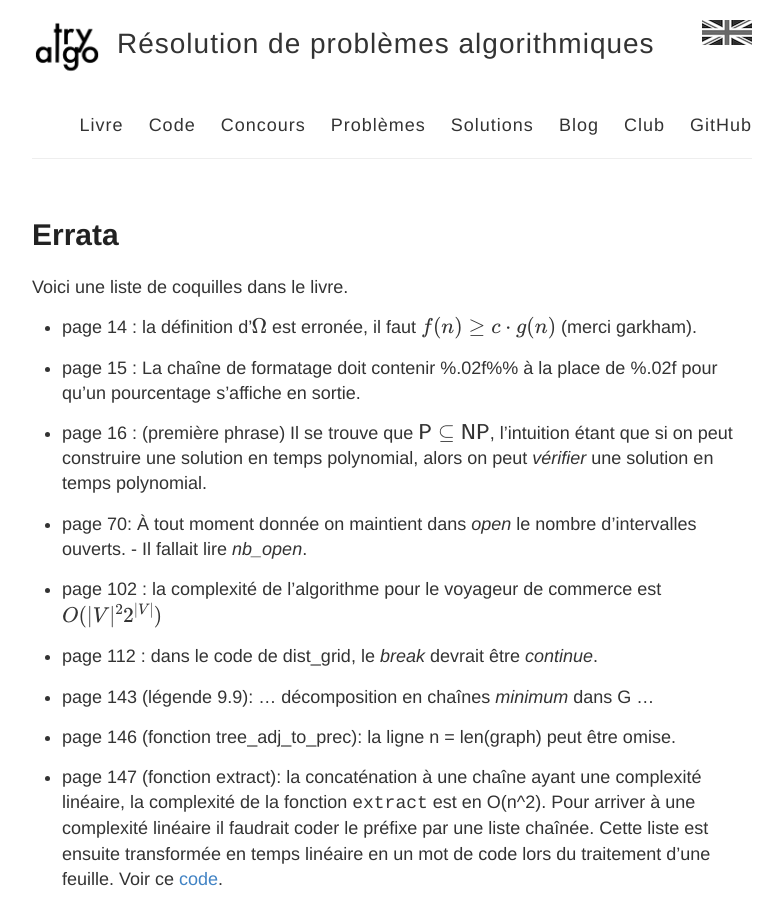
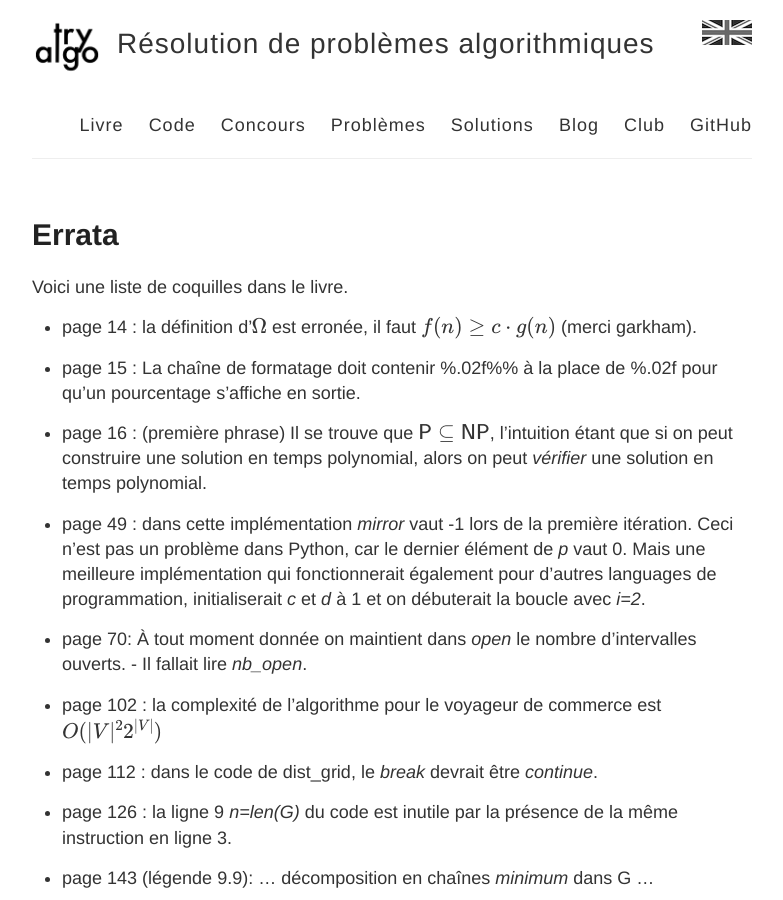
Before and after one commit to jilljenn/tryalgo.org, a Jekyll site: the page built from errata.md, in a window 1280 px wide and 900 px high. Shown: the whole window, without its empty margins (248-1031 px from the left). Built offline with Jekyll 4.4.1, drawn with Linux system fonts in a browser that asks for light colours; nearby versions of some CDN libraries; formulas are drawn with MathJax 3.

Commit message:
errata manacher

```diff
--- a/errata.md
+++ b/errata.md
@@ -11,11 +11,15 @@ Voici une liste de coquilles dans le livre.
 
 - page 16 : (première phrase) Il se trouve que $\textsf{P} \subseteq \textsf{NP}$, l'intuition étant que si on peut construire une solution en temps polynomial, alors on peut *vérifier* une solution en temps polynomial.
 
+- page 49 : dans cette implémentation *mirror* vaut -1 lors de la première itération. Ceci n'est pas un problème dans Python, car le dernier élément de *p* vaut 0.  Mais une meilleure implémentation qui fonctionnerait également pour d'autres languages de programmation, initialiserait *c* et *d* à 1 et on débuterait la boucle avec *i=2*.
+
 - page 70: À tout moment donnée on maintient dans *open* le nombre d'intervalles ouverts. - Il fallait lire *nb_open*.
 
 - page 102 : la complexité de l'algorithme pour le voyageur de commerce est $O(&#124;V&#124;^2 2^{&#124;V&#124;})$
 
 - page 112 : dans le code de dist_grid, le *break* devrait être *continue*.
+
+- page 126 : la ligne 9 *n=len(G)* du code est inutile par la présence de la même instruction en ligne 3.
 
 - page 143 (légende 9.9): ... décomposition en chaînes *minimum* dans G ...
 
```
